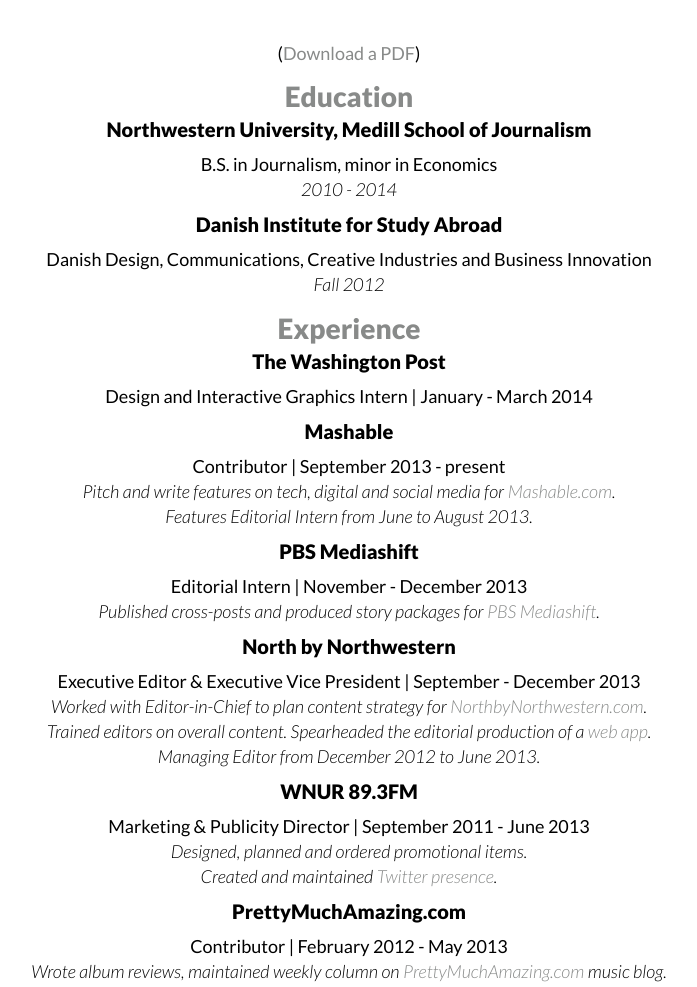
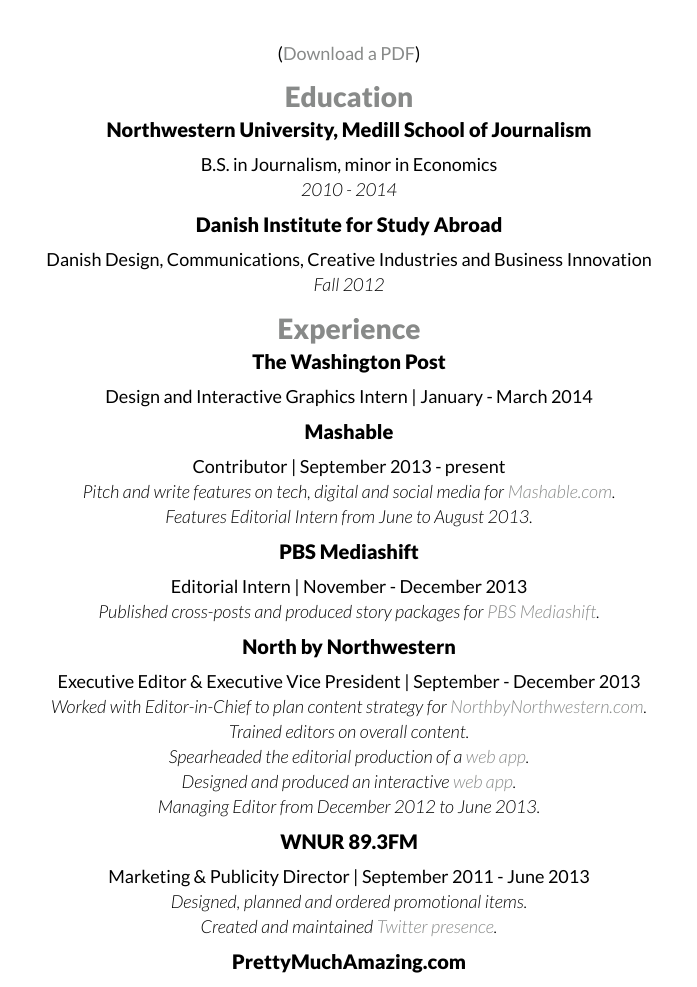
Before and after one commit to denisedslu/denisedslu.github.io, a plain HTML site: page resume.html in a window 1280 px wide. Shown: the part 59-1046 px from the top of the page, without its empty margins (291-988 px from the left). Drawn offline with nearby package versions, Linux system fonts and the light colour scheme; a web font is replaced by a local one.

Commit message:
updated resume

```diff
--- a/resume.html
+++ b/resume.html
@@ -55,7 +55,7 @@
 				<em>Published cross-posts and produced story packages for <a href="http://www.pbs.org/mediashift/" target="_blank">PBS Mediashift</a>.</em></p>
 			<h3>North by Northwestern</h3>
 				<p>Executive Editor &amp; Executive Vice President | September - December 2013<br/>
-				<em>Worked with Editor-in-Chief to plan content strategy for <a href="http://www.northbynorthwestern.com/" target="_blank">NorthbyNorthwestern.com</a>.<br/>Trained editors on overall content. Spearheaded the editorial production of a <a href="http://www.northbynorthwestern.com/housing/" target="_blank">web app</a>.<br/>Managing Editor from December 2012 to June 2013.</em></p>
+				<em>Worked with Editor-in-Chief to plan content strategy for <a href="http://www.northbynorthwestern.com/" target="_blank">NorthbyNorthwestern.com</a>.<br/>Trained editors on overall content.<br/>Spearheaded the editorial production of a <a href="http://www.northbynorthwestern.com/housing/" target="_blank">web app</a>.<br/>Designed and produced an interactive <a href="http://apps.northbynorthwestern.com/year-in-media/2013/" target="_blank">web app</a>.<br/>Managing Editor from December 2012 to June 2013.</em></p>
 			<h3>WNUR 89.3FM</h3>
 				<p>Marketing &amp; Publicity Director | September 2011 - June 2013<br/>
 				<em>Designed, planned and ordered promotional items.<br/>Created and maintained <a href="https://twitter.com/wnur893" target="_blank">Twitter presence</a>.</em></p>
```
Also changed, not shown: 1 other file.
